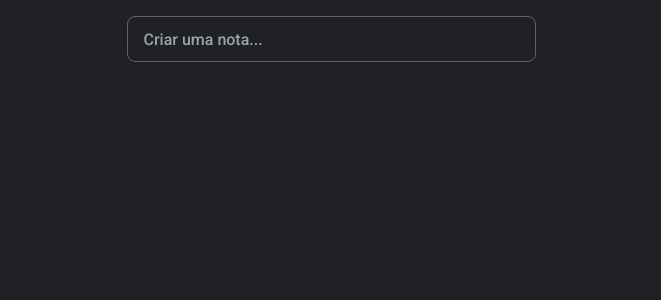
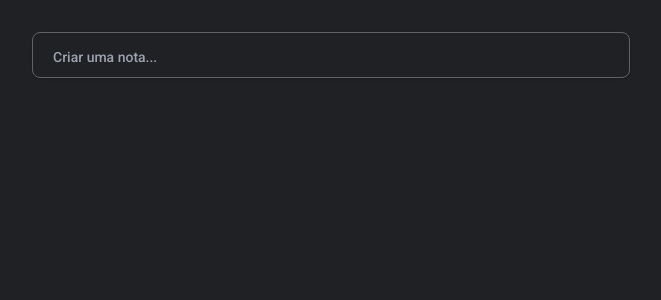
Before and after one commit to Allyson1602/google-keep.frontend, a Svelte app: page / in a window 1280 px wide. Shown: the top 300 px of the page, without its empty margins (309-970 px from the left). Built offline with nearby package versions, Linux system fonts and the light colour scheme.

Commit message:
feat: definição do design para o FieldCheckList

```diff
--- a/src/components/FieldChecklist.svelte
+++ b/src/components/FieldChecklist.svelte
@@ -1,11 +1,31 @@
 <script lang="ts">
+    let title = '';
     let description = '';
+    let isFocused = false;
 </script>
 
-<div class="flex justify-center">
-    <input
-        bind:value={description}
-        placeholder="Criar uma nota..."
-        class="w-full h-[46px] max-w-[409px] mt-4 mb-2 px-4 py-3 shadow rounded-lg bg-systemDark border border-systemGray placeholder:text-base placeholder:font-medium"
-    />
+<div
+    on:click={() => isFocused = true}
+    on:keydown={() => isFocused = true}
+    tabindex={30}
+    role="button"
+    class={(isFocused ? "h-[146px] " : "h-[46px] ") + "flex flex-col justify-between w-full max-w-[598px] mx-auto mt-4 mb-2 px-4 py-3 shadow rounded-lg bg-systemDark border border-systemGray md:mt-8"}
+>
+    <div>
+        <input
+            bind:value={title}
+            placeholder="Título"
+            class={(isFocused ? "block " : "hidden ") + "w-full px-1 pb-3 text-base font-medium bg-systemDark text-systemWhite outline-none"}
+        />
+
+        <input
+            bind:value={description}
+            placeholder="Criar uma nota..."
+            class={(isFocused ? "py-3 " : "h-full ") + "w-full px-1 font-medium bg-systemDark text-systemWhite text-sm outline-none"}
+        />
+    </div>
+
+    <div class={(isFocused ? "block " : "hidden ") + "self-end"}>
+        <button on:click|stopPropagation={() => isFocused = false} class={"pt-2 px-6 text-systemWhiteLight"}>concluir</button>
+    </div>
 </div>
--- a/src/routes/+page.svelte
+++ b/src/routes/+page.svelte
@@ -5,7 +5,7 @@
 </script>
 
 <main>
-    <header>
+    <header class="px-1">
         <FieldChecklist />
     </header>
 
--- a/tailwind.config.js
+++ b/tailwind.config.js
@@ -10,6 +10,8 @@ export default {
         primary: '#fdbe563b',
         systemDark: '#202124',
         systemGray: '#5f6368',
+        systemWhite: '#e8eaed',
+        systemWhiteLight: '#dadce0',
       },
     },
   },
```
